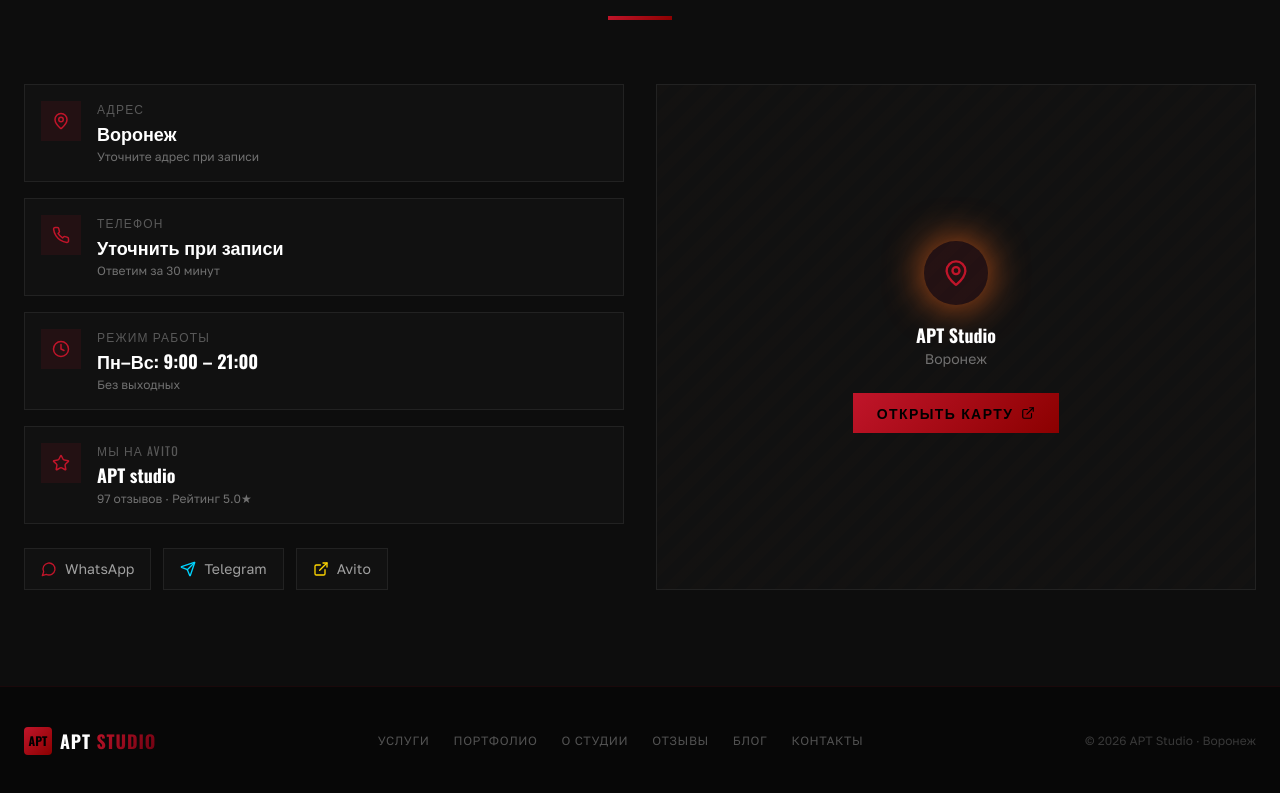
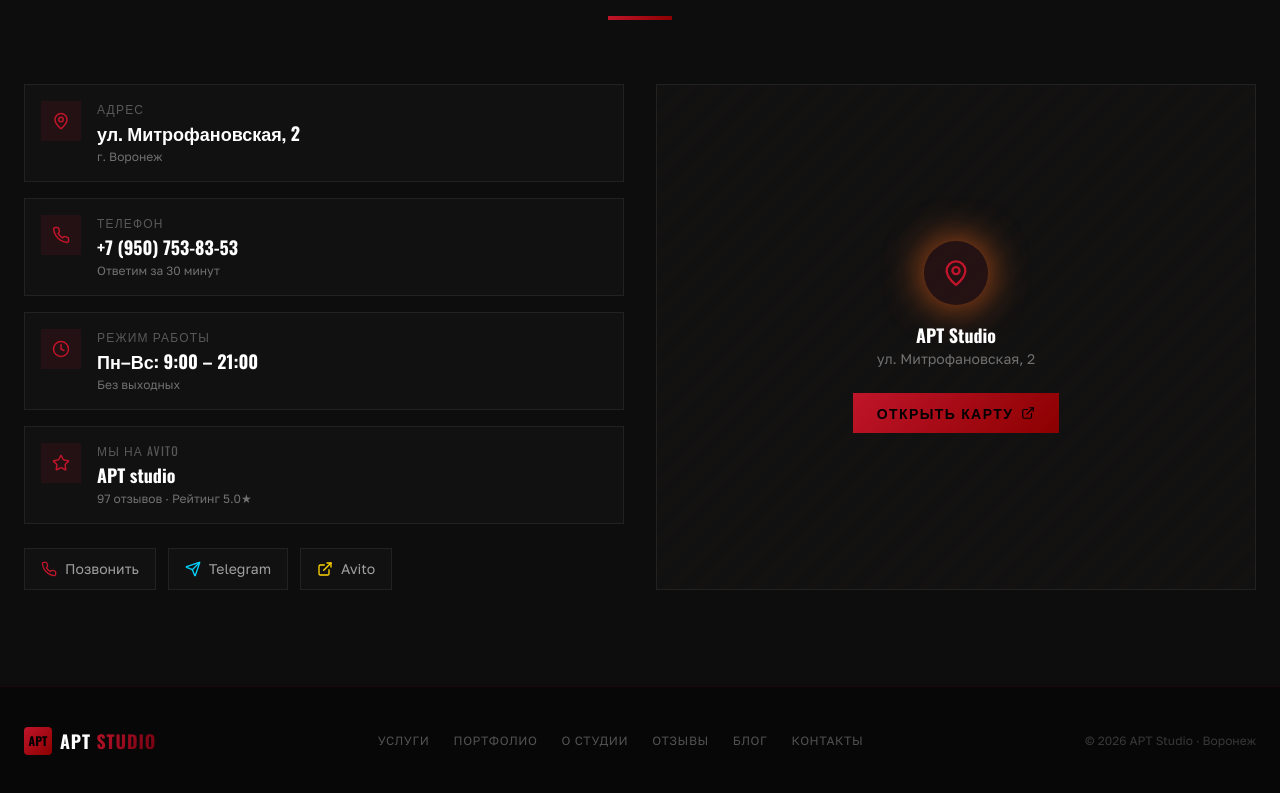
Before and after one commit to pr-poehali-dev/detailing-studio-website-3, a React (Vite) app: page / in a window 1280 px wide. Shown: the part 5825-6618 px from the top of the page. Built offline with nearby package versions, Linux system fonts and the light colour scheme.

Commit message:
Добавь контактные данные студии

```diff
--- a/src/pages/Index.tsx
+++ b/src/pages/Index.tsx
@@ -629,8 +629,8 @@ export default function Index() {
           <div className="grid grid-cols-1 lg:grid-cols-2 gap-8">
             <div className="section-reveal space-y-4">
               {[
-                { icon: "MapPin", label: "АДРЕС", value: "Воронеж", sub: "Уточните адрес при записи" },
-                { icon: "Phone", label: "ТЕЛЕФОН", value: "Уточнить при записи", sub: "Ответим за 30 минут" },
+                { icon: "MapPin", label: "АДРЕС", value: "ул. Митрофановская, 2", sub: "г. Воронеж" },
+                { icon: "Phone", label: "ТЕЛЕФОН", value: "+7 (950) 753-83-53", sub: "Ответим за 30 минут" },
                 { icon: "Clock", label: "РЕЖИМ РАБОТЫ", value: "Пн–Вс: 9:00 – 21:00", sub: "Без выходных" },
                 { icon: "Star", label: "МЫ НА AVITO", value: "APT studio", sub: "97 отзывов · Рейтинг 5.0★" },
               ].map((c, i) => (
@@ -647,10 +647,10 @@ export default function Index() {
               ))}
 
               <div className="flex gap-3 pt-2 flex-wrap">
-                <a href="#" className="flex items-center gap-2 bg-[#111] border border-[#222] hover:border-[#C0152A]/40 text-white/60 hover:text-white px-4 py-2.5 transition-all font-golos text-sm">
-                  <Icon name="MessageCircle" size={16} className="text-[#C0152A]" /> WhatsApp
+                <a href="tel:+79507538353" className="flex items-center gap-2 bg-[#111] border border-[#222] hover:border-[#C0152A]/40 text-white/60 hover:text-white px-4 py-2.5 transition-all font-golos text-sm">
+                  <Icon name="Phone" size={16} className="text-[#C0152A]" /> Позвонить
                 </a>
-                <a href="#" className="flex items-center gap-2 bg-[#111] border border-[#222] hover:border-[#C0152A]/40 text-white/60 hover:text-white px-4 py-2.5 transition-all font-golos text-sm">
+                <a href="https://t.me/APTstudio136" target="_blank" rel="noopener noreferrer" className="flex items-center gap-2 bg-[#111] border border-[#222] hover:border-[#C0152A]/40 text-white/60 hover:text-white px-4 py-2.5 transition-all font-golos text-sm">
                   <Icon name="Send" size={16} className="text-[#00D4FF]" /> Telegram
                 </a>
                 <a href="https://www.avito.ru/brands/b6354d8206e2bc2ec3455d3f914cad18/all?sellerId=eaf918690916e23f0a7b434eee904443" target="_blank" rel="noopener noreferrer" className="flex items-center gap-2 bg-[#111] border border-[#222] hover:border-[#C0152A]/40 text-white/60 hover:text-white px-4 py-2.5 transition-all font-golos text-sm">
@@ -666,7 +666,7 @@ export default function Index() {
                 </div>
                 <div className="text-center">
                   <div className="font-oswald text-lg font-bold text-white">APT Studio</div>
-                  <div className="font-golos text-sm text-white/40">Воронеж</div>
+                  <div className="font-golos text-sm text-white/40">ул. Митрофановская, 2</div>
                 </div>
                 <a href="https://yandex.ru/maps/-/CPFbzL4G" target="_blank" rel="noopener noreferrer" className="bg-gradient-orange text-black font-oswald font-bold px-6 py-2.5 text-sm tracking-widest uppercase hover:scale-105 transition-transform mt-2 flex items-center gap-2">
                   ОТКРЫТЬ КАРТУ <Icon name="ExternalLink" size={14} />
```
